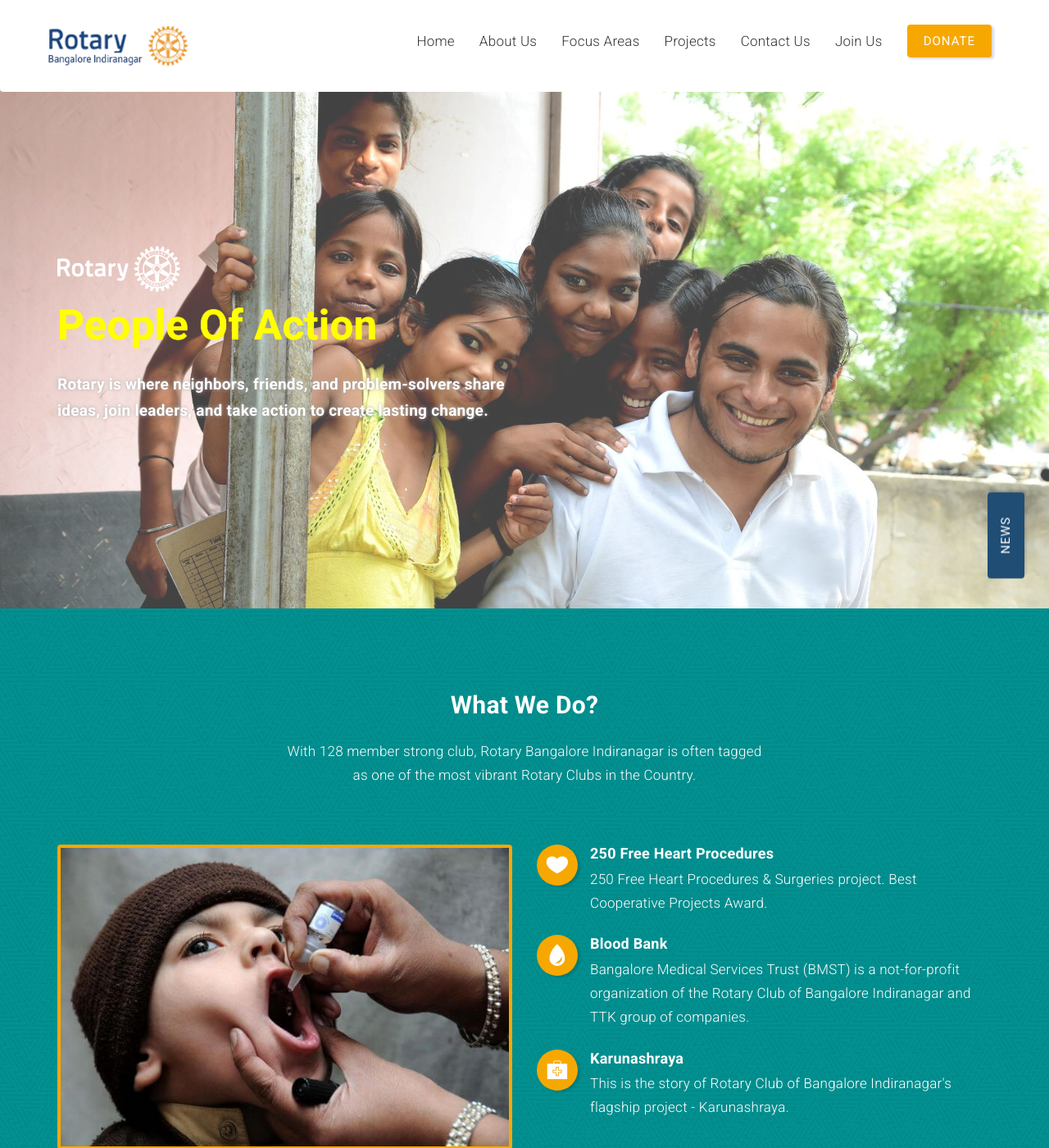
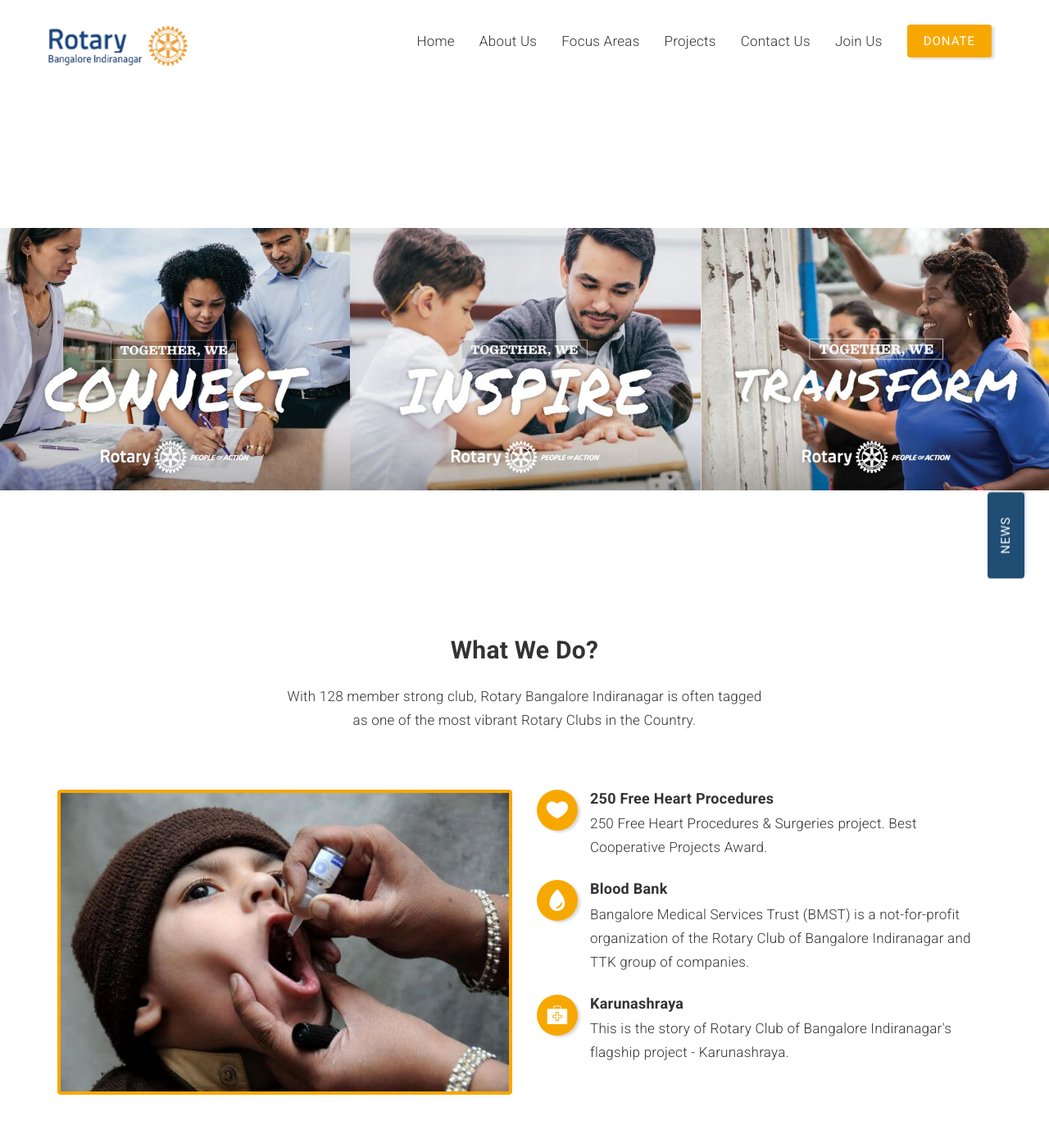
Before and after one commit to sharathdt/rtry, a Jekyll site: the page built from index.html, in a window 1280 px wide and 1400 px high. Shown: the whole window at 82% size. Built offline with Jekyll 4.4.1, drawn with Linux system fonts in a browser that asks for light colours; some web fonts are replaced.

Commit message:
slideshow

```diff
--- a/_includes/about.html
+++ b/_includes/about.html
@@ -1,11 +1,12 @@
    <!-- Section -->
-    <section class=" pt-100 pb-80 bg-img white" id="about" style="background-image: url({{site.baseurl}}/images/geo-green.png)">
+<!--     <section class=" pt-100 pb-80 bg-img white" id="about" style="background-image: url({{site.baseurl}}/images/geo-green.png)"> -->
+    <section class=" pt-100 pb-80" id="about" >
        <div class="container">
             <div class="row">
                 <div class="col-md-12">
                     <div class="heading-box" data-aos="fade-up">
-                        <h2 class="white">What we do?</h2>
-                        <p class="sub-heading white">With 128 member strong club, Rotary Bangalore Indiranagar is often tagged as one of the most vibrant Rotary Clubs in the Country.</p>
+                        <h2 class="">What we do?</h2>
+                        <p class="sub-heading">With 128 member strong club, Rotary Bangalore Indiranagar is often tagged as one of the most vibrant Rotary Clubs in the Country.</p>
                     </div>
                 </div>
                 <div class="col-md-6 mt-20" data-aos="fade-up">
@@ -18,7 +19,7 @@
                                 <i class="ion-ios-heart"></i>
                             </div>
                             <div class="features-body">
-                                <h6 class="heading white">250 Free Heart Procedures</h6>
+                                <h6 class="heading ">250 Free Heart Procedures</h6>
                                 <p>250 Free Heart Procedures & Surgeries project. Best Cooperative Projects Award.</p>
                             </div>
                         </li>
@@ -27,7 +28,7 @@
                                 <i class="ion-waterdrop"></i>
                             </div>
                             <div class="features-body">
-                                <h6 class="heading white">Blood Bank</h6>
+                                <h6 class="heading ">Blood Bank</h6>
                                 <p>Bangalore Medical Services Trust (BMST) is a not-for-profit organization of the Rotary Club of Bangalore Indiranagar and TTK group of companies.</p>
                             </div>
                         </li>
@@ -36,7 +37,7 @@
                                 <i class="ion-ios-medkit"></i>
                             </div>
                             <div class="features-body">
-                                <h6 class="heading white">Karunashraya</h6>
+                                <h6 class="heading ">Karunashraya</h6>
                                 <p>This is the story of Rotary Club of Bangalore Indiranagar's flagship project - Karunashraya.</p>
                             </div>
                         </li>
--- a/_includes/intro.html
+++ b/_includes/intro.html
@@ -1,5 +1,5 @@
        <!-- Hero Section Style 3 -->
-        <section class="hero-3" style="background-image: url({{site.baseurl}}/images/header-background.jpg); background-blend-mode: soft-light">
+<!--         <section class="hero-3" style="background-image: url({{site.baseurl}}/images/header-background.jpg); background-blend-mode: soft-light">
             <div class="container">
                 <div class="row">
                     <div class="col-md-6">
@@ -11,4 +11,13 @@
                     </div>
                 </div>
             </div>
-        </section>
+        </section> -->
+
+       <section class="pt-100">
+           <div class="owl-carousel owl-theme pt-100">
+                <div class="item" style="background-image: url({{site.baseurl}}/images/slideshow/Together-We-Can.jpg); background-blend-mode: soft-light">
+
+                </div>
+
+           </div>
+       </section>
--- a/_layouts/default.html
+++ b/_layouts/default.html
@@ -33,7 +33,7 @@
     <script src="{{site.baseurl}}/js/bootstrap.min.js" type="text/javascript"></script>
 
     <!-- Owl Carousel 2 JS -->
-<!--     <script src="{{site.baseurl}}/js/owl.carousel.min.js" type="text/javascript"></script> -->
+    <script src="{{site.baseurl}}/js/owl.carousel.min.js" type="text/javascript"></script>
 
     <!-- Classie JS -->
     <script src="{{site.baseurl}}/js/classie.js" type="text/javascript"></script>
@@ -49,6 +49,17 @@
 
     <!-- Custom JS -->
     <script src="{{site.baseurl}}/js/script.js" type="text/javascript"></script>
+
+<script>
+$('.owl-carousel').owlCarousel({
+    items:1,
+    loop:true,
+    margin:0,
+    nav:false,
+    dots: false
+
+})
+</script>
 
 <script type="text/javascript">
     $(document).ready(function(){
--- a/_sass/custom.scss
+++ b/_sass/custom.scss
@@ -352,3 +352,10 @@
 .footer-sec {
     background-color: #343a40 !important;
 }
+
+.item {
+    height: 475px;
+    background-repeat: no-repeat;
+    background-size: contain;
+    background-position: center center;
+}
```
Also changed, not shown: images/slideshow/Together-We-Can.jpg (added), images/slideshow/Together-We-Connect.jpg (renamed from images/Fwd_ People of action/10069_Together We Connect Facebook post_ORIGINAL.jpg), images/slideshow/Together-We-Inspire.jpg (renamed from images/Fwd_ People of action/10068_Together We Inspire Facebook post_ORIGINAL.jpg), images/slideshow/Together-We-Transform.jpg (renamed from images/Fwd_ People of action/10803_Together We Transform Facebook post_ORIGINAL.jpg), 2 other files.
